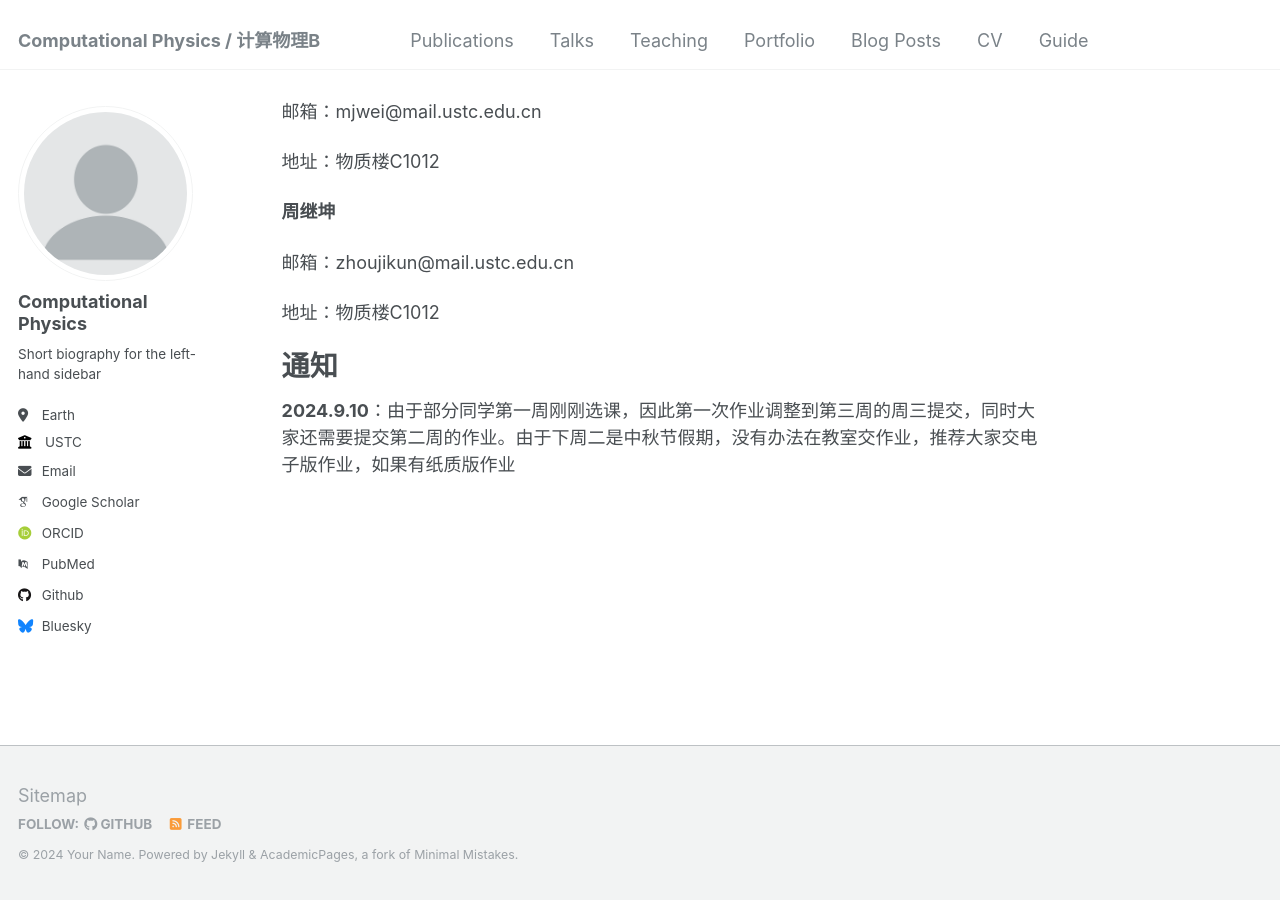
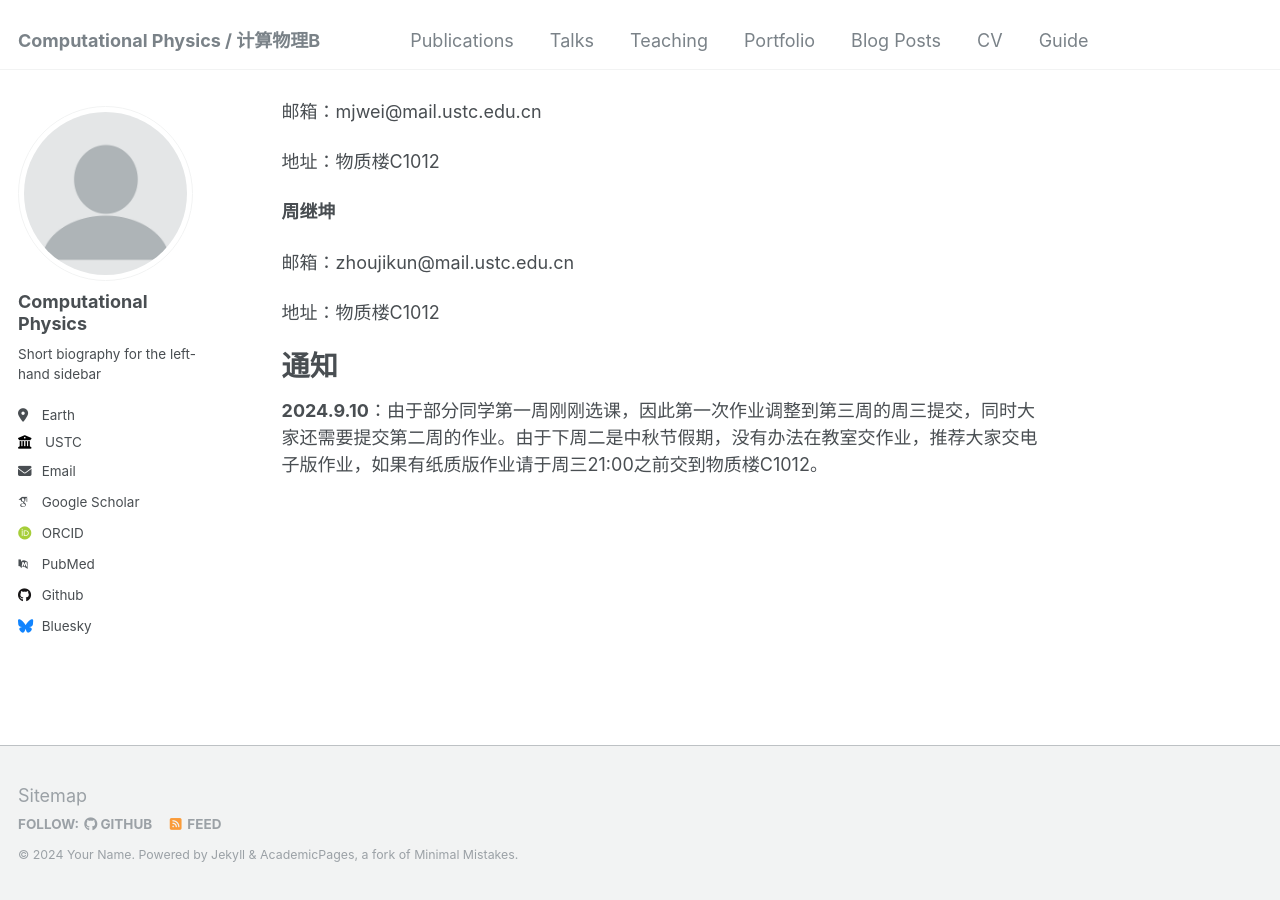
Before and after one commit to ZhouJikunn/ZhouJikunn.github.io, a Jekyll site: the page built from _pages/about.md, in a window 1280 px wide and 900 px high, scrolled down 726 px. Built offline with Jekyll 4.4.1, drawn with Linux system fonts in a browser that asks for light colours; some web fonts are replaced.

Commit message:
Update about.md

```diff
--- a/_pages/about.md
+++ b/_pages/about.md
@@ -42,4 +42,4 @@ redirect_from:
 
 通知
 ======
-**2024.9.10**：由于部分同学第一周刚刚选课，因此第一次作业调整到第三周的周三提交，同时大家还需要提交第二周的作业。由于下周二是中秋节假期，没有办法在教室交作业，推荐大家交电子版作业，如果有纸质版作业
+**2024.9.10**：由于部分同学第一周刚刚选课，因此第一次作业调整到第三周的周三提交，同时大家还需要提交第二周的作业。由于下周二是中秋节假期，没有办法在教室交作业，推荐大家交电子版作业，如果有纸质版作业请于周三21:00之前交到物质楼C1012。
```
